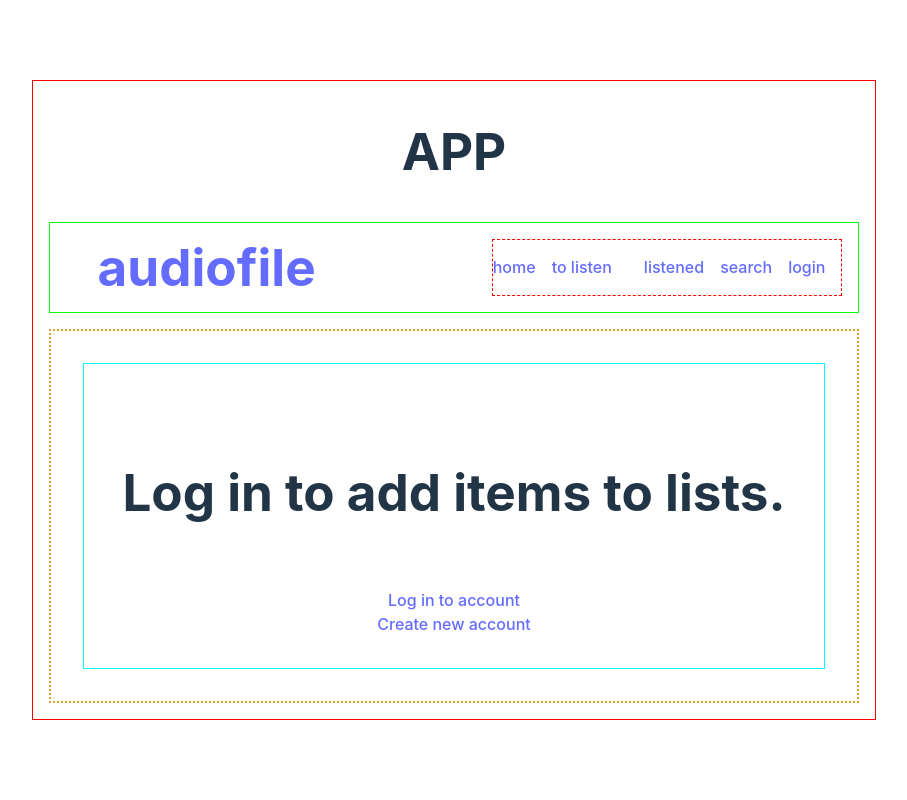
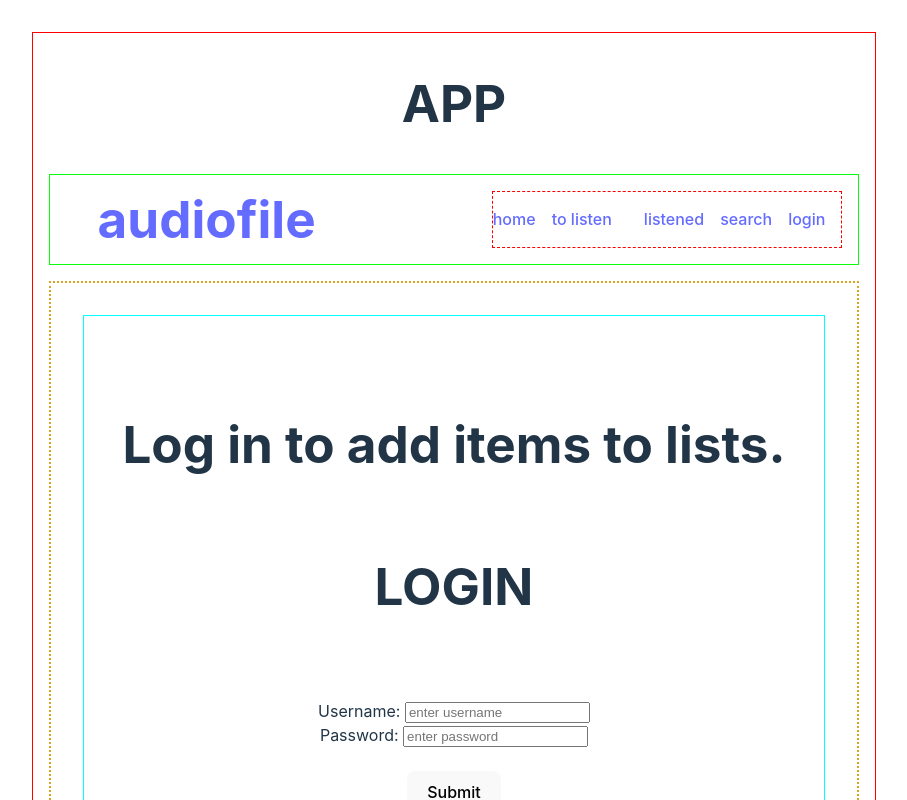
Before and after one commit to echeng0123/audiofile, a React (Vite) app in the folder client/: page / in a window 1280 px wide. Shown: the top 800 px of the page, without its empty margins (186-1093 px from the left). Built offline with nearby package versions, Linux system fonts and the light colour scheme; no server answers.

Commit message:
added profile section

```diff
--- a/client/src/components/Home.jsx
+++ b/client/src/components/Home.jsx
@@ -1,7 +1,8 @@
 import { fetchUserByUserId } from "../../fetching/local";
 import { useEffect, useState } from "react";
+import Login from "./Login";
 
-export default function Home({ token, userId }) {
+export default function Home({ token, setToken, setUserId, userId }) {
 	console.log("userId in Home", userId);
 	const [username, setUsername] = useState("");
 	const [userIdNo, setUserIdNo] = useState(null);
@@ -35,9 +36,11 @@ export default function Home({ token, userId }) {
 			) : (
 				<div>
 					<h1>Log in to add items to lists. </h1>
-					<a href="/login">Log in to account</a>
-					<br />
-					<a href="/register">Create new account</a>
+					<Login
+						token={token}
+						setToken={setToken}
+						setUserId={setUserId}
+					/>
 				</div>
 			)}
 		</section>
```
Also changed, not shown: client/src/components/Profile.jsx (added, +7 -0 lines).
